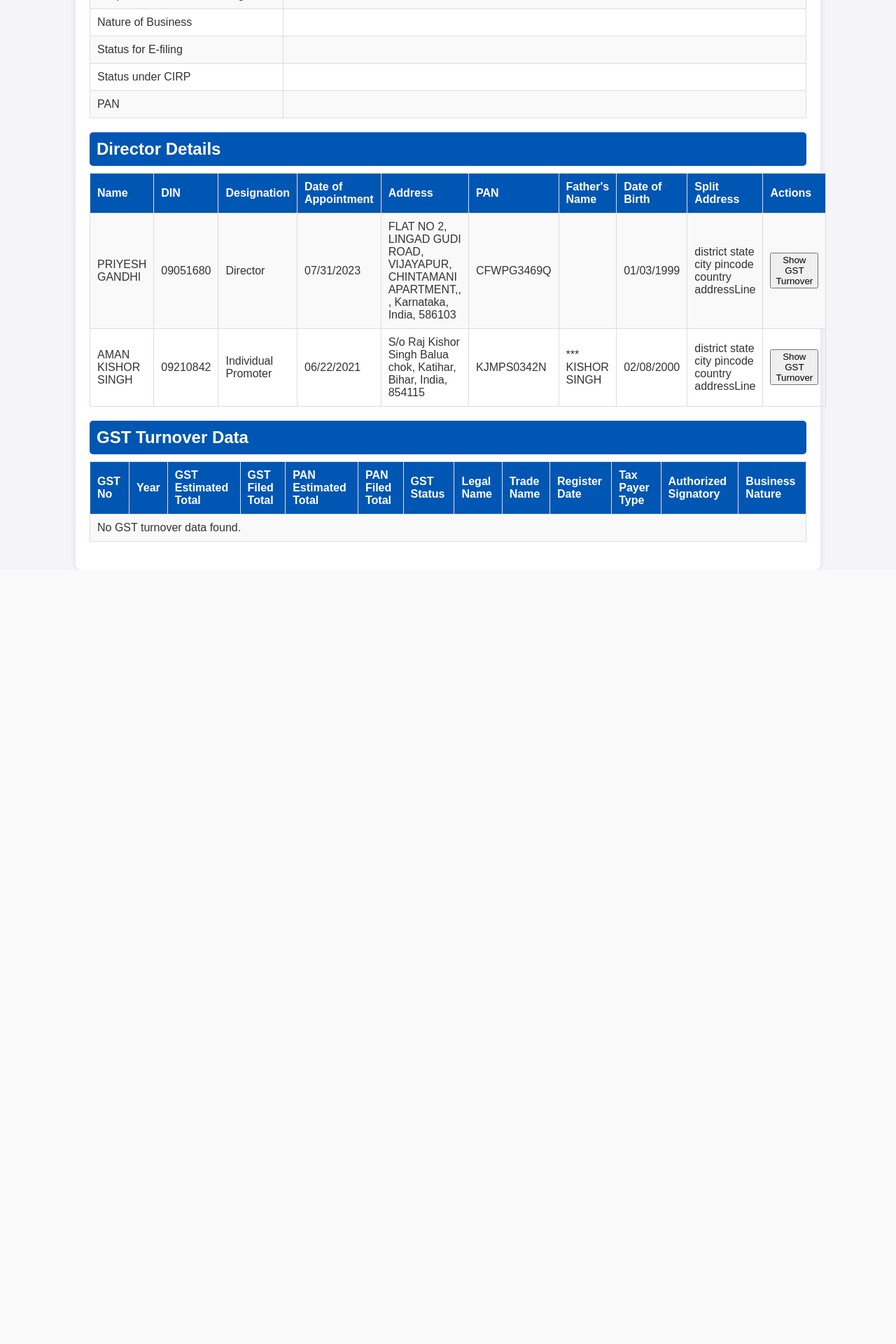
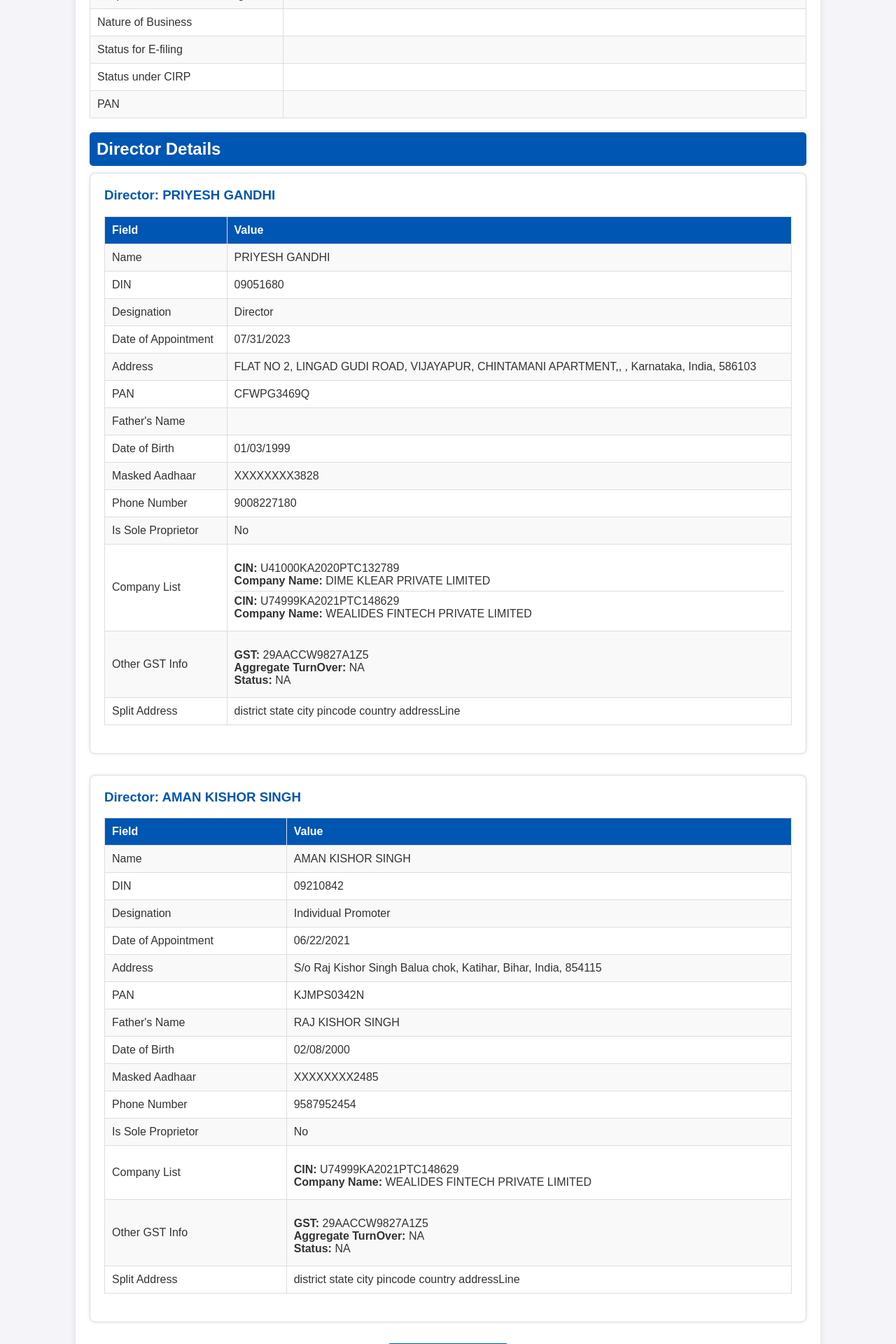
Before and after one commit to Yash114Bansal/data-api, a Django app: template templates/company_results.html in a window 1280 px wide. Shown: the part 1040-2960 px from the top of the page at 70% size. Before the commit the page ends 1854 px from the top, so only its background shows below. Run offline with Django 4.2, Linux system fonts and the light colour scheme; the template is opened without the code that fills it: values that come from a table or form of the project are taken from there, others are empty; data comes from the database, SQL or seed files in the repository.

Commit message:
update gst info logic

```diff
--- a/search/models.py
+++ b/search/models.py
@@ -42,14 +42,22 @@
     no_of_companies = models.IntegerField(default=0, blank=True, null=True)
     father_name = models.CharField(max_length=255, blank=True, null=True)
     dob = models.CharField(max_length=50, blank=True, null=True)
+    masked_aadhaar = models.CharField(max_length=50, blank=True, null=True)
+    phone_number = models.CharField(max_length=15, blank=True, null=True)
+    company_list = models.JSONField(blank=True, null=True)
+
+    other_director_info = models.JSONField(blank=True, null=True) # Contains GST Numbers
+    is_sole_proprietor = models.CharField(max_length=15, blank=True, null=True)
+
+
     split_address = models.CharField(max_length=1000, blank=True, null=True)
+
 
     def __str__(self) -> str:
         return f"{self.name} || {self.company.name} || {self.din}"
 
 
 class GSTData(models.Model):
-    director = models.ForeignKey(Director, related_name='gst_data', on_delete=models.CASCADE)
     gst_no = models.CharField(max_length=50, unique=True, blank=True, null=True)
     year = models.CharField(max_length=50, blank=True, null=True)
     gst_estimated_total = models.CharField(max_length=255, blank=True, null=True)
@@ -63,6 +71,7 @@
     tax_payer_type = models.CharField(max_length=50, blank=True, null=True)
     authorized_signatory = models.CharField(max_length=1000, blank=True, null=True)
     business_nature = models.CharField(max_length=1000, blank=True, null=True)
+    company_name = models.CharField(max_length=1000, blank=True, null=True)
 
     def __str__(self) -> str:
-        return f"{self.gst_no} || {self.director.company.name}"
+        return f"{self.gst_no} || {self.company_name}"
--- a/templates/company_results.html
+++ b/templates/company_results.html
@@ -39,29 +39,97 @@
     margin: 0 0 10px;
 }
 
-        .details-table {
+.details-table, .vertical-table {
     width: 100%;
     border-collapse: collapse;
     margin-bottom: 20px;
 }
 
-        .details-table th, .details-table td {
+.details-table th, .details-table td, .vertical-table th, .vertical-table td {
     border: 1px solid #ddd;
     padding: 10px;
     text-align: left;
 }
 
-        .details-table th {
+.details-table th, .vertical-table th {
     background-color: #0056b3;
     color: #fff;
 }
 
-        .details-table tr:nth-child(even) {
+.details-table tr:nth-child(even), .vertical-table tr:nth-child(even) {
     background-color: #f9f9f9;
 }
 
-        .details-table tr:hover {
+.details-table tr:hover, .vertical-table tr:hover {
     background-color: #f1f1f1;
+}
+
+/* Director-specific styles */
+.director-table-container {
+    margin-bottom: 30px;
+    padding: 20px;
+    border: 1px solid #ddd;
+    border-radius: 8px;
+    background: #fff;
+    box-shadow: 0 0 5px rgba(0, 0, 0, 0.1);
+}
+
+.director-table-container h3 {
+    margin-top: 0;
+    color: #0056b3;
+}
+
+.vertical-table th, .vertical-table td {
+    border: 1px solid #ddd;
+    padding: 10px;
+    text-align: left;
+}
+
+.vertical-table th {
+    background-color: #0056b3;
+    color: #fff;
+}
+
+.company-list-container {
+    margin-top: 10px; /* Add spacing between the main table and the company list */
+}
+
+.company-list-item {
+    border-bottom: 1px solid #ddd;
+    padding: 5px 0;
+}
+
+.company-list-item:last-child {
+    border-bottom: none; /* Remove bottom border for the last item */
+}
+
+.actions {
+    text-align: center;
+    margin-top: 10px;
+}
+
+.actions button {
+    padding: 10px 15px;
+    font-size: 16px;
+    color: #fff;
+    background-color: #0056b3;
+    border: none;
+    border-radius: 5px;
+    cursor: pointer;
+}
+
+.actions button:hover {
+    background-color: #003d80;
+}
+
+.actions button:disabled {
+    background-color: #6c757d;
+    cursor: not-allowed;
+}
+
+.actions button:disabled:hover {
+    background-color: #6c757d; /* Maintain the same color when disabled */
+    text-decoration: none; /* Remove underline or other text decorations */
 }
 
 .back-link {
@@ -76,6 +144,7 @@
 .back-link:hover {
     text-decoration: underline;
 }
+
     </style>
 </head>
 
@@ -193,45 +262,111 @@
                 </tr>
             </table>
         </section>
-
         <!-- Director Details Section -->
         <section class="details-section">
             <h2>Director Details</h2>
-            <table class="details-table">
+            {% for director in director_data_objects %}
+            <div class="director-table-container">
+                <h3>Director: {{ director.name }}</h3>
+                <table class="vertical-table">
                     <tr>
-                    <th>Name</th>
-                    <th>DIN</th>
-                    <th>Designation</th>
-                    <th>Date of Appointment</th>
-                    <th>Address</th>
-                    <th>PAN</th>
-                    <th>Father's Name</th>
-                    <th>Date of Birth</th>
-                    <th>Split Address</th>
-                    <th>Actions</th>
+                        <th>Field</th>
+                        <th>Value</th>
                     </tr>
-                {% for director in director_data_objects %}
                     <tr>
+                        <td>Name</td>
                         <td>{{ director.name }}</td>
+                    </tr>
+                    <tr>
+                        <td>DIN</td>
                         <td>{{ director.din }}</td>
+                    </tr>
+                    <tr>
+                        <td>Designation</td>
                         <td>{{ director.designation }}</td>
+                    </tr>
+                    <tr>
+                        <td>Date of Appointment</td>
                         <td>{{ director.date_of_appointment }}</td>
+                    </tr>
+                    <tr>
+                        <td>Address</td>
                         <td>{{ director.address }}</td>
+                    </tr>
+                    <tr>
+                        <td>PAN</td>
                         <td>{{ director.pan }}</td>
+                    </tr>
+                    <tr>
+                        <td>Father's Name</td>
                         <td>{{ director.father_name }}</td>
+                    </tr>
+                    <tr>
+                        <td>Date of Birth</td>
                         <td>{{ director.dob }}</td>
-                    <td>{{ director.split_address }}</td>
+                    </tr>
+                    <tr>
+                        <td>Masked Aadhaar</td>
+                        <td>{{ director.masked_aadhaar }}</td>
+                    </tr>
+                    <tr>
+                        <td>Phone Number</td>
+                        <td>{{ director.phone_number }}</td>
+                    </tr>
+                    <tr>
+                        <td>Is Sole Proprietor</td>
+                        <td>{{ director.is_sole_proprietor }}</td>
+                    </tr>
+                    <tr>
+                        <td>Company List</td>
                         <td>
-                        <button onclick="fetchGstTurnover('{{ director.pan }}')">Show GST Turnover</button>
+                            {% if director.company_list %}
+                            <div class="company-list-container">
+                                {% for company in director.company_list %}
+                                <div class="company-list-item">
+                                    <strong>CIN:</strong> {{ company.cin }} <br>
+                                    <strong>Company Name:</strong> {{ company.company_name }} <br>
+                                </div>
+                                {% endfor %}
+                            </div>
+                            {% else %}
+                            No companies listed.
+                            {% endif %}
                         </td>
                     </tr>
+                    <tr>
+                        <td>Other GST Info</td>
+                        <td>
+                            {% if director.other_director_info %}
+                            <input type="hidden" id="director_info" name="director_info" value="{{ director.other_director_info|escape }}" />
+                            <div class="company-list-container">
+                                {% for info in director.other_director_info %}
+                                <div class="company-list-item">
+                                    <strong>GST:</strong> {{ info.gst }} <br>
+                                    <strong>Aggregate TurnOver:</strong> {{ info.aggregate_turn_over }} <br>
+                                    <strong>Status:</strong> {{ info.status }} <br>
+                                </div>
+                                {% endfor %}
+                            </div>
+                            {% else %}
+                            No companies listed.
+                            {% endif %}
+                        </td>
+                    </tr>
+                    <tr>
+                        <td>Split Address</td>
+                        <td>{{ director.split_address }}</td>
+                    </tr>
+                </table>
+            </div>
             {% empty %}
-                <tr>
-                    <td colspan="10">No directors found.</td>
-                </tr>
+            <p>No directors found.</p>
             {% endfor %}
-            </table>
+            <div class="actions">
+                <button onclick="fetchGstTurnover('{{company_obj.name}}')" id="fetch-button">Show GST Turnover</button>
+            </div>
         </section>
+
 
         <!-- GST Turnover Data Section -->
         <section class="details-section">
@@ -269,7 +404,7 @@
                     <td>{{ gst.business_nature }}</td>
                 </tr>
                 {% empty %}
-                <tr>
+                <tr id="no_gst_data">
                     <td colspan="13">No GST turnover data found.</td>
                 </tr>
                 {% endfor %}
@@ -280,10 +415,10 @@
         </div>
         <!-- JavaScript to handle button click and fetch GST Turnover -->
         <script>
-            async function fetchGstTurnover(pan) {
+            async function fetchGstTurnover(company_name) {
                 const loadingIndicator = document.getElementById('loading-indicator');
                 loadingIndicator.style.display = 'block'; // Show loading indicator
-
+                let gst_list = document.getElementById("director_info").value
                 try {
                     const response = await fetch('fetch-gst-turnover/', {
                         method: 'POST',
@@ -291,11 +426,22 @@
                             'Content-Type': 'application/json',
                             'X-CSRFToken': '{{ csrf_token }}'
                         },
-                        body: JSON.stringify({ pan: pan })
+                        body: JSON.stringify({"data" :gst_list,"company_name":company_name})
                     });
                     const data = await response.json();
                     if (data.success) {
+
                         alert('GST turnover data fetched and saved successfully.');
+                        const noDataRow = document.getElementById('no_gst_data');
+                        if (noDataRow) {
+                            noDataRow.remove();
+                        }
+
+                        // Disable the button
+                        const fetchButton = document.getElementById('fetch-button');
+                        if (fetchButton) {
+                            fetchButton.disabled = true;
+                        }
                         addGstDataRow(data.gst_data);
                     } else {
                         alert('Failed to fetch GST turnover data.');
```
Also changed, not shown: search/views.py (+97 -36 lines), db.sqlite3, search/migrations/0002_director_company_list_director_masked_aadhaar_and_more.py (added), search/migrations/0003_director_is_sole_proprietor_and_more.py (added), search/migrations/0004_remove_gstdata_director.py (added), search/migrations/0005_gstdata_company_name.py (added). Lines whose indentation alone changed are shown as unchanged.
